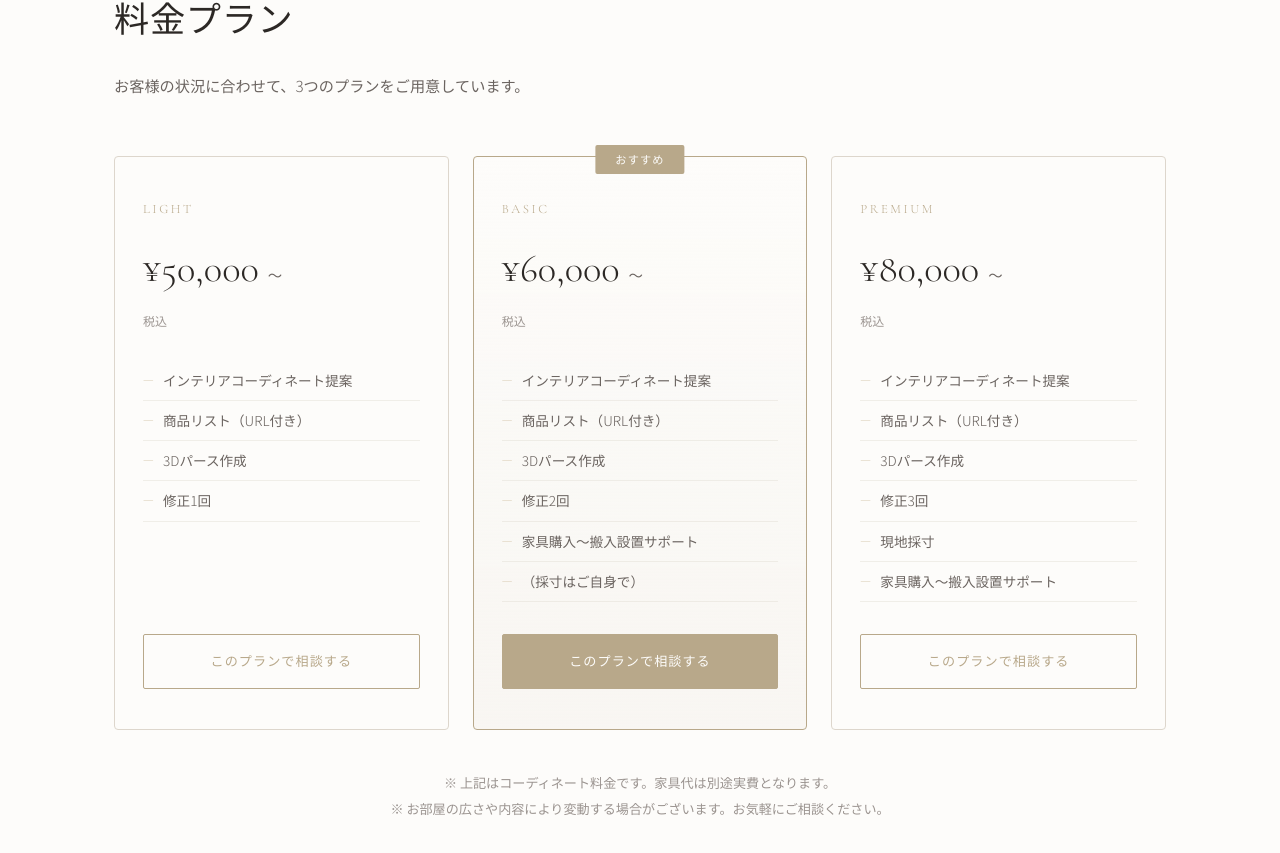
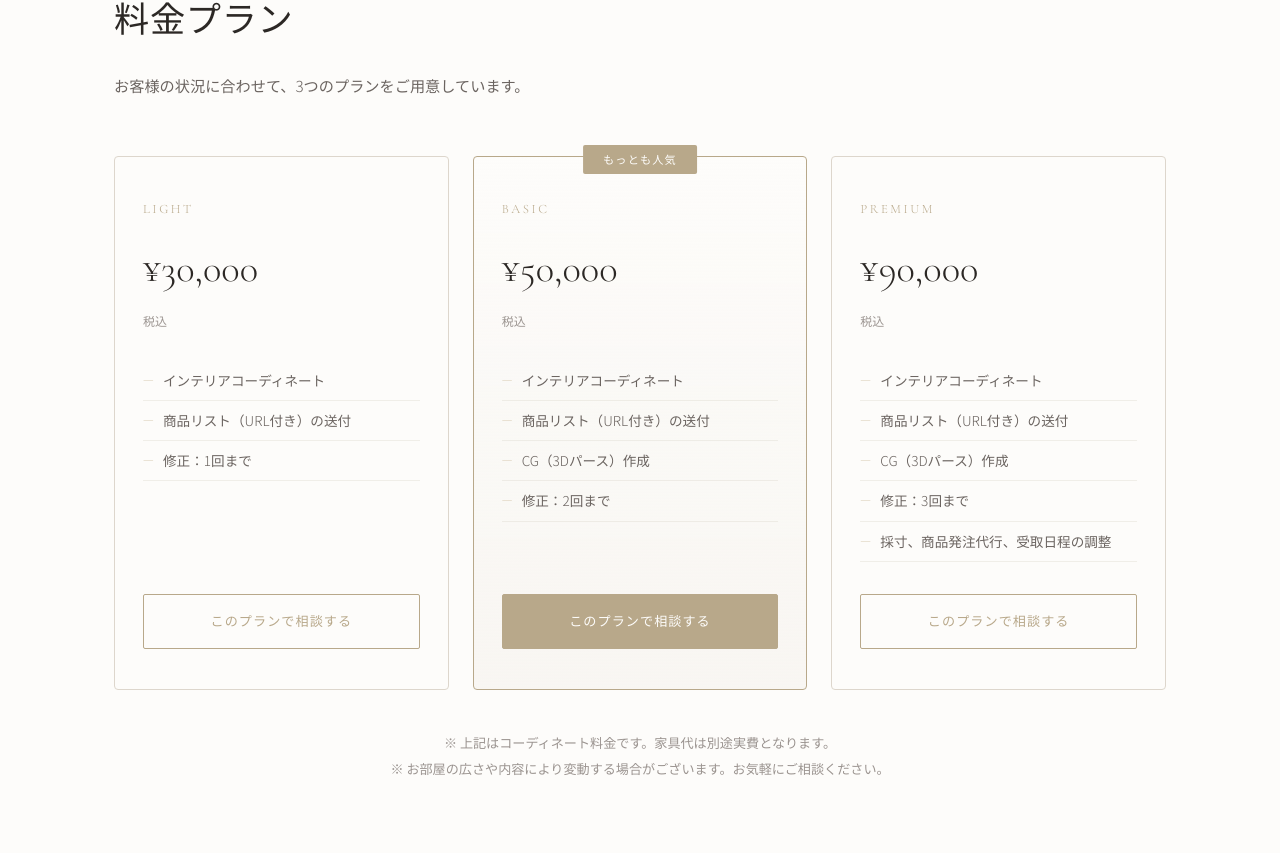
Before and after one commit to osaka-interior/osaka-interior-lp, a Next.js app: page / in a window 1280 px wide. Shown: the part 6466-7319 px from the top of the page. Built offline with nearby package versions, Linux system fonts and the light colour scheme.

Commit message:
Update pricing plans

```diff
--- a/app/page.tsx
+++ b/app/page.tsx
@@ -293,15 +293,12 @@ export default function Home() {
           <div className="pricing-grid">
             <div className="plan-card">
               <div className="plan-name">Light</div>
-              <div className="plan-price">
-                ¥50,000 <span>〜</span>
-              </div>
+              <div className="plan-price">¥30,000</div>
               <div className="plan-tax">税込</div>
               <ul className="plan-features">
-                <li>インテリアコーディネート提案</li>
-                <li>商品リスト（URL付き）</li>
-                <li>3Dパース作成</li>
-                <li>修正1回</li>
+                <li>インテリアコーディネート</li>
+                <li>商品リスト（URL付き）の送付</li>
+                <li>修正：1回まで</li>
               </ul>
               <a
                 href="#contact"
@@ -312,19 +309,15 @@ export default function Home() {
               </a>
             </div>
             <div className="plan-card recommended">
-              <div className="plan-badge">おすすめ</div>
+              <div className="plan-badge">もっとも人気</div>
               <div className="plan-name">Basic</div>
-              <div className="plan-price">
-                ¥60,000 <span>〜</span>
-              </div>
+              <div className="plan-price">¥50,000</div>
               <div className="plan-tax">税込</div>
               <ul className="plan-features">
-                <li>インテリアコーディネート提案</li>
-                <li>商品リスト（URL付き）</li>
-                <li>3Dパース作成</li>
-                <li>修正2回</li>
-                <li>家具購入〜搬入設置サポート</li>
-                <li>（採寸はご自身で）</li>
+                <li>インテリアコーディネート</li>
+                <li>商品リスト（URL付き）の送付</li>
+                <li>CG（3Dパース）作成</li>
+                <li>修正：2回まで</li>
               </ul>
               <a
                 href="#contact"
@@ -336,17 +329,14 @@ export default function Home() {
             </div>
             <div className="plan-card">
               <div className="plan-name">Premium</div>
-              <div className="plan-price">
-                ¥80,000 <span>〜</span>
-              </div>
+              <div className="plan-price">¥90,000</div>
               <div className="plan-tax">税込</div>
               <ul className="plan-features">
-                <li>インテリアコーディネート提案</li>
-                <li>商品リスト（URL付き）</li>
-                <li>3Dパース作成</li>
-                <li>修正3回</li>
-                <li>現地採寸</li>
-                <li>家具購入〜搬入設置サポート</li>
+                <li>インテリアコーディネート</li>
+                <li>商品リスト（URL付き）の送付</li>
+                <li>CG（3Dパース）作成</li>
+                <li>修正：3回まで</li>
+                <li>採寸、商品発注代行、受取日程の調整</li>
               </ul>
               <a
                 href="#contact"
```
